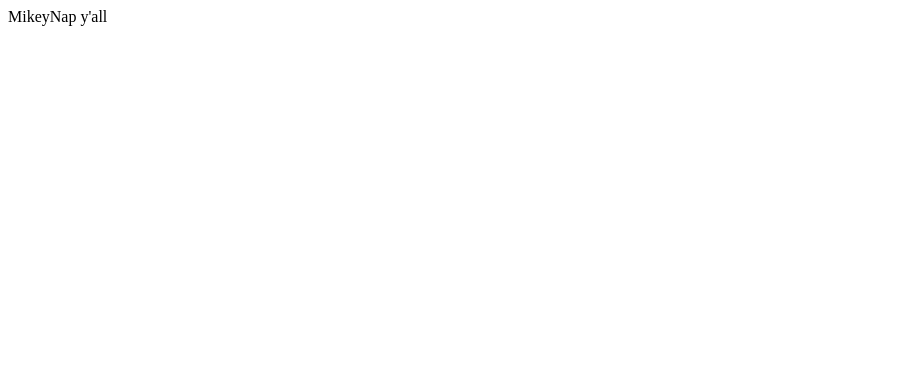
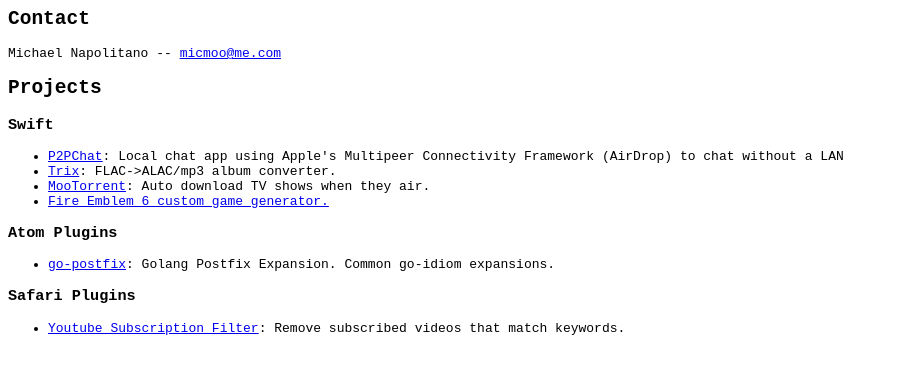
Before and after one commit to mikeynap/mikeynap.github.io, a plain HTML site: page index.html in a window 1280 px wide. Shown: the whole page, without its empty margins (0-898 px from the left). Drawn offline with Linux system fonts and the light colour scheme.

Commit message:
homepage

```diff
--- a/index.html
+++ b/index.html
@@ -1 +1,36 @@
-MikeyNap y'all
+<html>
+  <head>
+    <title>mikeynap | micmoo.com</title>
+    <style type="text/css">
+      body {
+        font-family: monospace;
+      }
+    </style>
+  </head>
+
+  <body>
+    <h2>Contact</h2>
+    <p>
+      Michael Napolitano -- <a href="mailto:micmoo@me.com">micmoo@me.com</a>
+    </p>
+    <h2>Projects</h2>
+    <h3>Swift</h3>
+    <ul>
+      <li><a href="https://github.com/mikeynap/P2PChat">P2PChat</a>: Local chat app using Apple's Multipeer Connectivity Framework (AirDrop) to chat without a LAN</li>
+      <li><a href="https://github.com/mikeynap/Trix">Trix</a>: FLAC->ALAC/mp3 album converter.</li>
+      <li><a href="https://github.com/mikeynap/MooTorrent">MooTorrent</a>: Auto download TV shows when they air.</li>
+      <li><a href="https://github.com/mikeynap/Universal-GBA-FE-Randomizer-OSX">Fire Emblem 6 custom game generator.</a></li>
+    </ul>
+
+    <h3>Atom Plugins</h3>
+    <ul>
+      <li><a href="https://github.com/mikeynap/go-postfix">go-postfix</a>: Golang Postfix Expansion. Common go-idiom expansions.</li>
+    </ul>
+
+    <h3>Safari Plugins</h3>
+    <ul>
+      <li><a href="https://github.com/mikeynap/youtube-subscription-filter">Youtube Subscription Filter</a>: Remove subscribed videos that match keywords.</li>
+    </ul>
+
+  </body>
+</html>
```
